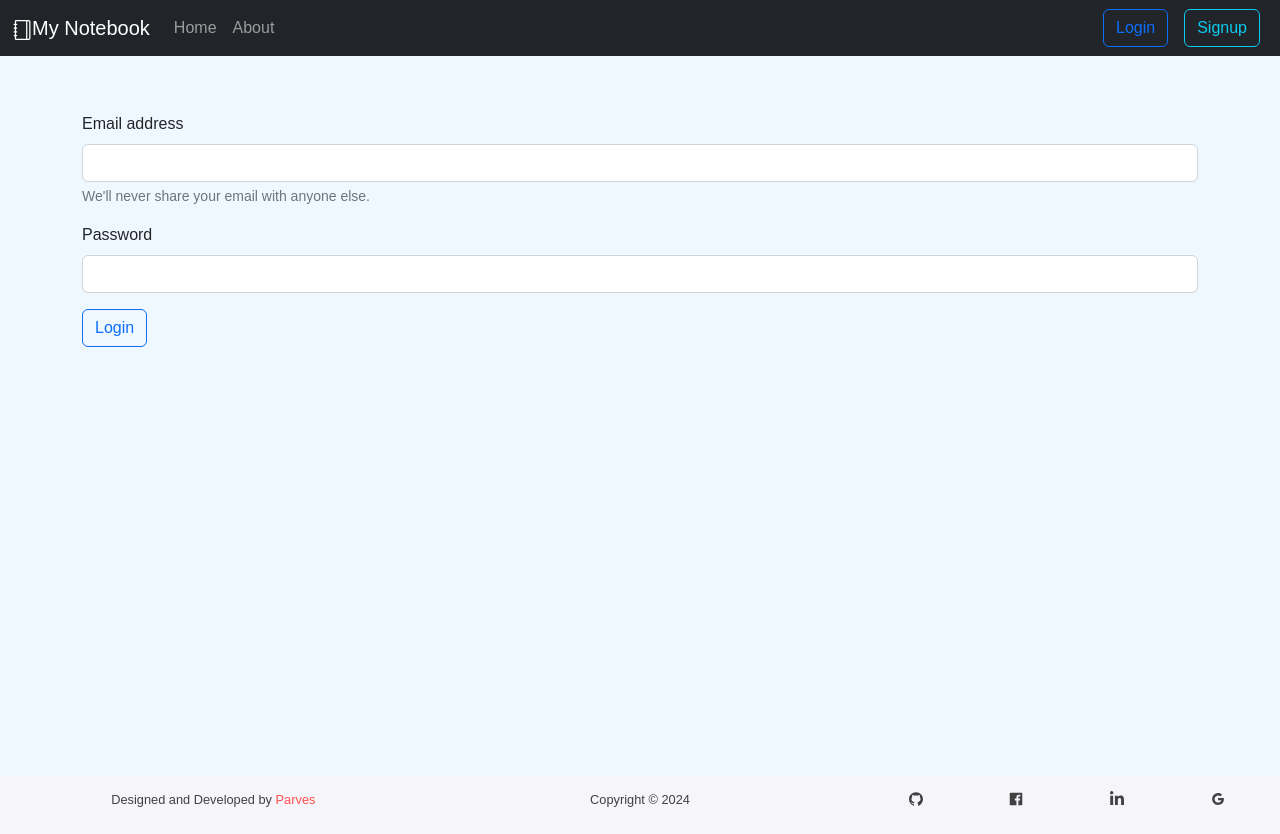
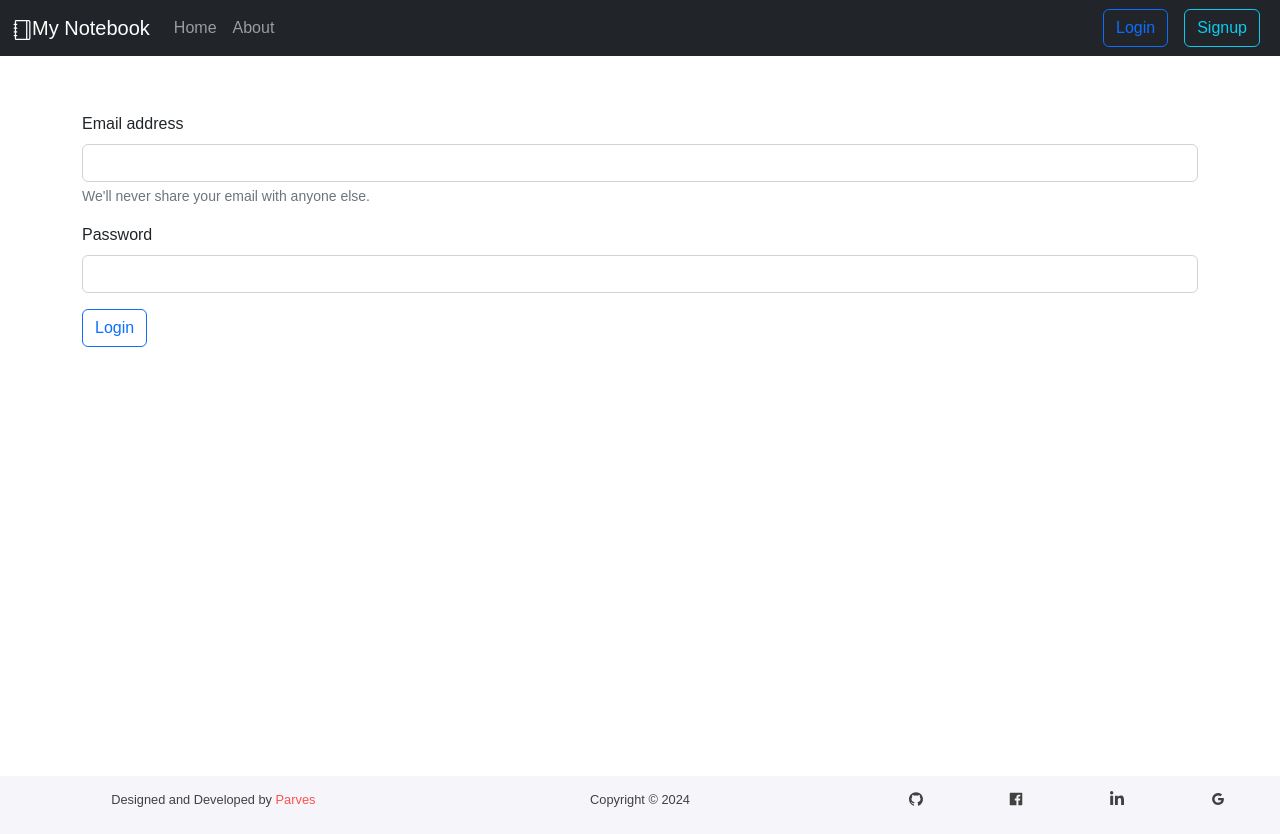
Before and after one commit to MDPerrfan/Notebook-Frontend, a React (Create React App) app: page /login in a window 1280 px wide. Built offline with nearby package versions, Linux system fonts and the light colour scheme; a web font is replaced by a local one.

Commit message:
Fixed layout problem

```diff
--- a/src/App.css
+++ b/src/App.css
@@ -1,3 +1,18 @@
+.main_container {
+    display: flex;
+    flex-direction: column;
+    min-height: 96vh;
+    /* This ensures the container takes up at least the full height of the viewport */
+}
+
+
+/* This should be the container for your main content */
+
+.content {
+    flex: 1;
+    /* This makes sure the content takes up all available space */
+}
+
 .coral {
     color: rgb(255, 80, 80);
 }
--- a/src/App.js
+++ b/src/App.js
@@ -29,16 +29,18 @@ function App() {
       <NoteState>
         <Router>
           <Navbar />
-          <div className="container-main">
+          <div className="main_container">
             <div className="alert" style={{ height: "40px" }}>
               <Alert alert={alert} />
             </div>
+            <div className="content">
             <Routes>
               <Route path="/about" element={<About />} />
               <Route path="/" element={<Home showAlert={showAlert} />} />
               <Route path="/login" element={<Login showAlert={showAlert} />} />
               <Route path="/signup" element={<SignUp showAlert={showAlert} />} />
             </Routes>
+            </div>
             <Footer />
           </div>
 
--- a/src/components/Home.js
+++ b/src/components/Home.js
@@ -4,7 +4,7 @@ import Notes from './Notes';
 export default function Home(props) {
 const {showAlert}=props
   return (
-    <div className='home'>
+    <div className='home' >
       <Notes showAlert={showAlert}/>
     </div>
   );
```
